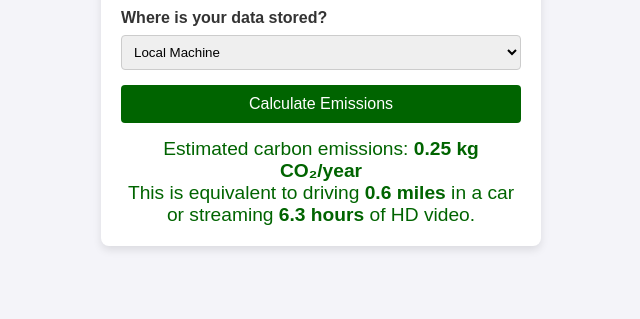
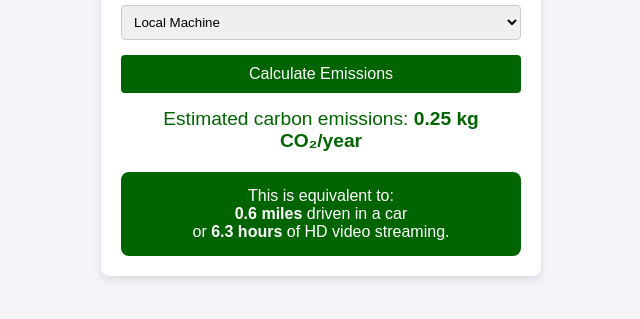
Before and after one commit to MashaZakharova/ecosift, a plain HTML site: page index.html in a window 1280 px wide. Both pictures are taken after typing "5" into the empty fields and a click on the button "Calculate Emissions". Shown: the part 343-662 px from the top of the page, without its empty margins (319-959 px from the left). Drawn offline with Linux system fonts and the light colour scheme.

Commit message:
Update index.html

```diff
--- a/index.html
+++ b/index.html
@@ -61,6 +61,14 @@
       font-size: 1.2em;
       color: #006400; /* Dark green */
     }
+    .comparison {
+      margin-top: 20px;
+      padding: 15px;
+      background-color: #006400; /* Dark green */
+      color: white;
+      border-radius: 8px;
+      text-align: center;
+    }
   </style>
 </head>
 <body>
@@ -81,6 +89,7 @@
     </form>
 
     <div class="result" id="result"></div>
+    <div class="comparison" id="comparison" style="display: none;"></div>
   </div>
 
   <script>
@@ -102,6 +111,7 @@
       if (isNaN(dataSize) || dataSize <= 0) {
         document.getElementById('result').innerHTML =
           `<span style="color: red;">Please enter a valid data size!</span>`;
+        document.getElementById('comparison').style.display = 'none';
         return;
       }
 
@@ -114,10 +124,15 @@
 
       // Update result with comparison
       document.getElementById('result').innerHTML = `
-        Estimated carbon emissions: <strong>${emissions} kg CO₂/year</strong><br>
-        This is equivalent to driving <strong>${carMiles} miles</strong> in a car or
-        streaming <strong>${streamingHours} hours</strong> of HD video.
+        Estimated carbon emissions: <strong>${emissions} kg CO₂/year</strong>
       `;
+
+      document.getElementById('comparison').innerHTML = `
+        This is equivalent to:<br>
+        <strong>${carMiles} miles</strong> driven in a car<br>
+        or <strong>${streamingHours} hours</strong> of HD video streaming.
+      `;
+      document.getElementById('comparison').style.display = 'block'; // Show the comparison box
     }
   </script>
 </body>
```
